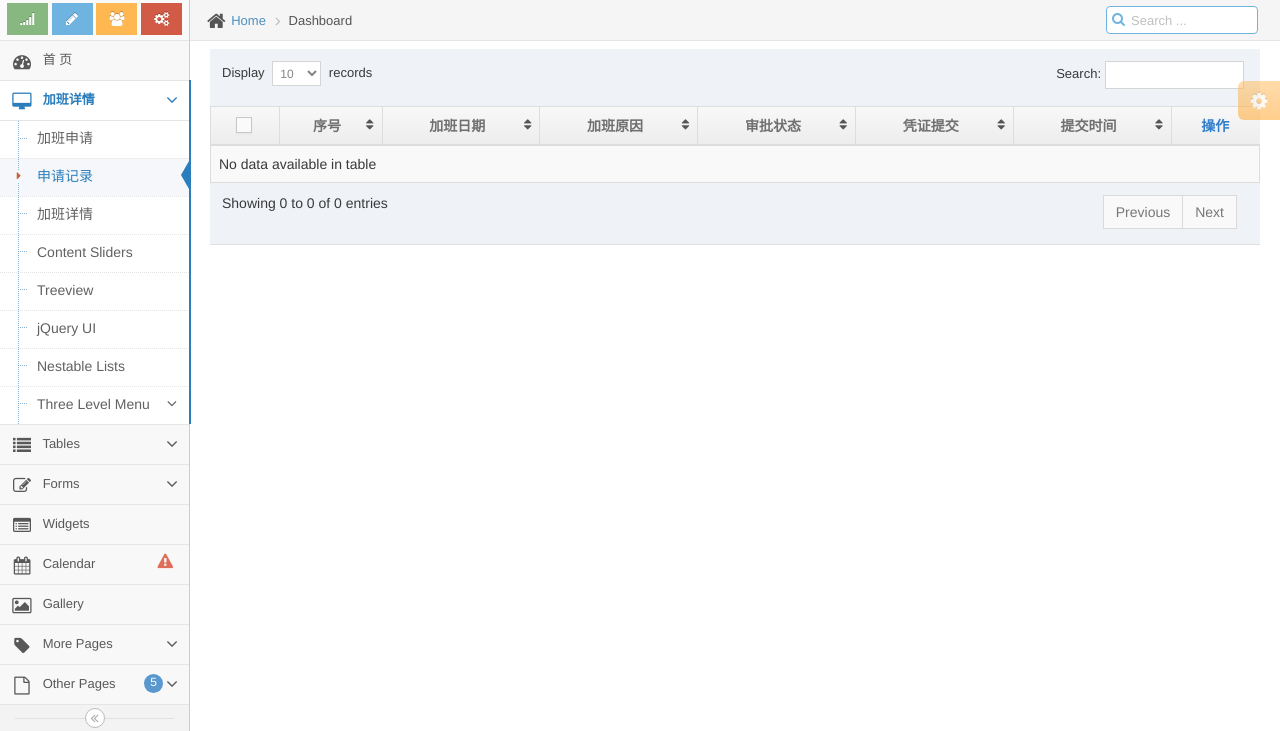
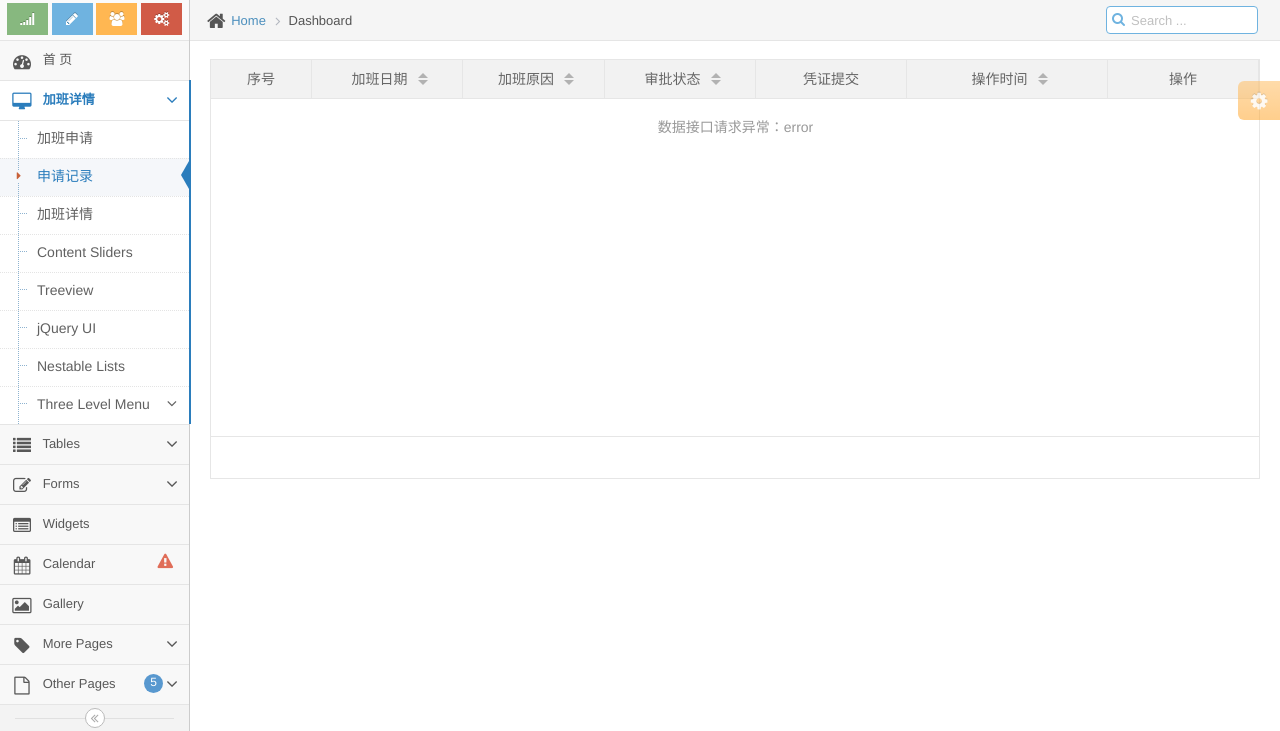
Before and after one commit to shmilyGit/myace, a Django app: a page that uses templates/frame/sidebar.html in a window 1280 px wide. Shown: the part 45-776 px from the top of the page. Run offline with Django 3.2, Linux system fonts and the light colour scheme; a user stored in the database is signed in; data comes from the database, SQL or seed files in the repository; both versions use the stored data as it was after the commit; lists and menus that the app fills with data are empty; some libraries are stand-ins or nearby versions.

Commit message:
1.完成加班申请记录页面从bootstrapTable到layuiTable的更改 2.完成凭证提交功能,提交的url使用返回值带出,不能直接在html页面上生成,这儿是个坑

```diff
--- a/otrest/urls.py
+++ b/otrest/urls.py
@@ -14,6 +14,5 @@ urlpatterns = [
 
     ## 加班凭证提交
 	url(r'^create-otrecord/(?P<pk>\d+)$', otrest_views.OtRecordCreateView.as_view(), name="create_otrecord"),
-	url(r'^show-otrecord/$', otrest_views.OtRecordShowView.as_view(), name="show_otrecord"),
 	url(r'^list-otrecord/$', otrest_views.OtRecordListView.as_view(), name="list_otrecord"),
 ]
--- a/otrest/views.py
+++ b/otrest/views.py
@@ -5,6 +5,7 @@ from django.views.generic.base import TemplateView
 from django.contrib.auth.models import User
 from django.urls import reverse_lazy
 from django.http import HttpResponse, JsonResponse
+from django.core.exceptions import ObjectDoesNotExist
 import json
 
 from .models import OtRequest, OtRecord
@@ -37,22 +38,58 @@ class OtRequestCreateView(LoginRequiredMixin, CreateView):
 
         return self.render_to_response({"form":otrequest_form})
 
-class OtRequestListView(LoginRequiredMixin, ListView):
+class OtRequestListView(LoginRequiredMixin, TemplateView):
     login_url = "/account/login/"
     template_name = 'otrest/otrequest_list.html'
-    context_object_name = "otrequests"
     extra_context = {'m2':'active open', 'm2s2':'active'}
 
-    ##方法一
-    #model = OtRequest
+    def get(self, request):
+        return render(request, self.template_name, self.extra_context)
 
-    #def get_queryset(self):
-    #    qs = super(OtRequestListView, self).get_queryset()
-    #    return qs.filter(user = self.request.user)
+    def post(self, request, *args, **kwargs):
+        page = request.POST.get('page')
+        rows = request.POST.get('limit')
+        print ("=========================================================00")
+        print (request.POST)
+        print ("=========================================================11")
 
-    ##方法二
-    def get_queryset(self):
-        return OtRequest.objects.filter(user = self.request.user)
+        i = (int(page) - 1) * int(rows)
+        j = (int(page) - 1) * int(rows) + int(rows)
+
+        otrequests = OtRequest.objects.filter(user = self.request.user)
+        total = otrequests.count()
+
+        otrequests = otrequests[i:j]
+
+        dict = []
+        resultdict = {}
+
+        for tmp in otrequests:
+            dic = {}
+            dic['id'] = tmp.id
+            dic['ottime'] = tmp.ottime
+            dic['reason'] = tmp.reason
+            dic['approve'] = tmp.approve
+            dic['created'] = tmp.created.strftime("%Y-%m-%d %H:%M:%S")
+
+            try:
+                otrequestObj = OtRecord.objects.get(otrequest = tmp.id)
+                if otrequestObj:
+                    dic['isCommit'] = True
+            except ObjectDoesNotExist:
+                dic['isCommit'] = False
+                if tmp.approve:
+                    dic['commitUrl'] = "/otrest/create-otrecord/"
+
+            print (dic)
+            dict.append(dic)
+
+        resultdict['code'] = 0
+        resultdict['msg'] = ""
+        resultdict['count'] = total
+        resultdict['data'] = dict
+
+        return JsonResponse(resultdict, safe=False)
 
 
 class OtRequestDeleteView(LoginRequiredMixin, DeleteView):
@@ -127,18 +164,14 @@ class OtRecordCreateView(LoginRequiredMixin, CreateView):
 
         return redirect("otrest:list_otrequest")
 
-class OtRecordShowView(LoginRequiredMixin, TemplateView):
+
+class OtRecordListView(LoginRequiredMixin, TemplateView):
     login_url = "/account/login/"
     template_name = 'otrest/otrecord_list.html'
     extra_context = {'m2':'active open', 'm2s3':'active'}
 
     def get(self, request):
         return render(request, self.template_name, self.extra_context)
-
-class OtRecordListView(LoginRequiredMixin, TemplateView):
-    login_url = "/account/login/"
-    template_name = 'otrest/otrecord_list.html'
-    extra_context = {'m2':'active open', 'm2s3':'active'}
 
     def post(self, request, *args, **kwargs):
         page = request.POST.get('page')
--- a/templates/frame/sidebar.html
+++ b/templates/frame/sidebar.html
@@ -75,7 +75,7 @@
 				</li>
 
 				<li class="{{m2s3}}">
-					<a href="{% url 'otrest:show_otrecord' %}">
+					<a href="{% url 'otrest:list_otrecord' %}">
 						<i class="menu-icon fa fa-caret-right"></i>
 					    加班详情
 					</a>
--- a/templates/otrest/otrequest_create.html
+++ b/templates/otrest/otrequest_create.html
@@ -7,7 +7,7 @@
 <div class="space-24"></div>
 
 <div class="row">
-    <div class="col-xs-12 col-sm-offset-3 col-sm-6">
+    <div class="col-xs-12 col-sm-offset-4 col-sm-4">
     	<div class="widget-box">
     		<div class="widget-header">
     			<h4 class="widget-title">加班申请</h4>
@@ -32,7 +32,7 @@
                                 <br>
 
                             	<div class="form-group">
-                            		<label class="col-sm-offset-1 col-sm-2 control-label no-padding-right" for="id_ottime">加班时间:</label>
+                            		<label class="col-sm-3 control-label no-padding-right" for="id_ottime">加班时间:</label>
                             		<div class="col-sm-7">
                             			<div class="input-group">
                             				<input class="form-control" id="id_ottime" name="ottime" type="text" data-date-format="yyyy-mm-dd" placeholder="yyyy-mm-dd" readonly=""/>
@@ -46,7 +46,7 @@
                                 <br>
 
                             	<div class="form-group">
-                            		<label class="col-sm-offset-1 col-sm-2 control-label no-padding-right" for="id_reason">加班事由:</label>
+                            		<label class="col-sm-3 control-label no-padding-right" for="id_reason">加班事由:</label>
                             		<div class="col-sm-7">
                             			<textarea class="form-control" style="resize:none" id="id_reason" name="reason"></textarea>
                             		</div>
--- a/templates/otrest/otrequest_list.html
+++ b/templates/otrest/otrequest_list.html
@@ -1,231 +1,71 @@
 {% extends "frame/base.html" %}
 {% load staticfiles %}
 {% block content %}
-
 <link rel="stylesheet" href="{% static 'layui/css/layui.css' %}" />
 <div class="row">
 	<div class="col-xs-12">
 		<div>
-			<table id="otrequest-list-table" class="table table-striped table-bordered table-hover">
-				<thead>
-					<tr>
-						<th class="center">
-							<label class="pos-rel">
-								<input type="checkbox" class="ace" />
-								<span class="lbl"></span>
-							</label>
-						</th>
-						<th class="center">序号</th>
-						<th class="center">加班日期</th>
-						<th class="center">加班原因</th>
-						<th class="center">审批状态</th>
-						<th class="center">凭证提交</th>
-						<th class="center">提交时间</th>
-						<th class="center">操作</th>
-					</tr>
-				</thead>
-				<tbody>
-                    {% for otrequest in otrequests %}
-                    <tr {% if forloop.counter|divisibleby:4 %} class="even" {% else %} class="odd" {% endif %}>
-						<td class="center">
-							<label class="pos-rel">
-								<input type="checkbox" class="ace" />
-								<span class="lbl"></span>
-							</label>
-						</td>
-                        <td class="center">{{ forloop.counter }}</td>
-                        <td class="center">{{ otrequest.ottime }}</td>
-                        <td class="center">{{ otrequest.reason }}</td>
-                        <td class="center">{% if otrequest.approve %}已审批{% else %}未审批{% endif %}</td>
-                        <td class="center">
-                        {% if otrequest.approve %}
-                            {% if otrequest.rn_OtRequest.isCommit%}
-                            <span>已提交</span>
-                            {% else %}
-                            <a href="#" onclick="upload_cert_layer(&quot;{% url 'otrest:create_otrecord' otrequest.id %}&quot;)" >提交凭证</a>
-                            {% endif %}
-                        {% endif %}
-                        </td>
-                        <td class="center">{{ otrequest.created | date:"Y-m-d H:m:s" }}</td>
-						<td class="center">
-							<div class="hidden-sm hidden-xs action-buttons">
-                                {% if otrequest.approve %}
-								    <a class="grey" href="#" title="不可编辑">
-                                {% else %}
-								    <a class="green" href="#" onclick="detail_otrequest_layer(&quot;{% url 'otrest:detail_otrequest' otrequest.id %}&quot;)">
-                                {% endif %}
-								    	<i class="ace-icon fa fa-pencil bigger-130"></i>
-								    </a>
-
-								<a class="red del-otrequest" href="{% url 'otrest:delete_otrequest' otrequest.id %}">
-									<i class="ace-icon fa fa-trash-o bigger-130"></i>
-								</a>
-							</div>
-
-							<div class="hidden-md hidden-lg">
-								<div class="inline pos-rel">
-									<button class="btn btn-minier btn-gray dropdown-toggle" data-toggle="dropdown" data-position="auto">
-										<i class="ace-icon fa fa-caret-down icon-only bigger-120"></i>
-									</button>
-
-									<ul class="dropdown-menu dropdown-only-icon dropdown-yellow dropdown-menu-right dropdown-caret dropdown-close">
-										<li>
-                                            {% if otrequest.approve %}
-								                <a class="grey" href="#" title="不可编辑">
-                                            {% else %}
-											<a href="#" onclick='detail_otrequest_layer("{% url 'otrest:detail_otrequest' otrequest.id %}")' class="tooltip-success" data-rel="tooltip" title="Edit">
-                                            {% endif %}
-												<span class="green">
-													<i class="ace-icon fa fa-pencil-square-o bigger-120"></i>
-												</span>
-											</a>
-										</li>
-
-										<li>
-											<a href="{% url 'otrest:delete_otrequest' otrequest.id %}" class="tooltip-error del-otrequest" data-rel="tooltip" title="Delete">
-												<span class="red">
-													<i class="ace-icon fa fa-trash-o bigger-120"></i>
-												</span>
-											</a>
-										</li>
-									</ul>
-								</div>
-							</div>
-						</td>
-                    </tr>
-                    {% endfor %}
-				</tbody>
-			</table>
+			<table id="otrequest-list-table" lay-filter="test"></table>
 		</div>
 	</div>
 </div>
 {% endblock %}
 
 {% block jsscript%}
-<script type="text/javascript" src="{% static 'assets/js/jquery.dataTables.min.js' %}"></script>
-<script type="text/javascript" src="{% static 'assets/js/jquery.dataTables.bootstrap.min.js' %}"></script>
-<script type="text/javascript" src="{% static 'assets/js/dataTables.buttons.min.js' %}"></script>
-<script type="text/javascript" src="{% static 'assets/js/dataTables.select.min.js' %}"></script>
 <script type="text/javascript" src="{% static 'common/js/csrf.js' %}"></script>
 <script type="text/javascript" src="{% static 'layui/layui.js' %}"></script>
+
+<script type="text/html" id="barOper">
+  <a class="layui-btn layui-btn-xs" lay-event="edit">编辑</a>
+  <a class="layui-btn layui-btn-danger layui-btn-xs" lay-event="del">删除</a>
+</script>
+
 <script type="text/javascript">
 	jQuery(function($) {
-		//initiate dataTables plugin
-		var myTable =
-		$('#otrequest-list-table')
-		//.wrap("<div class='dataTables_borderWrap' />")   //if you are applying horizontal scrolling (sScrollX)
-		.DataTable( {
-			bAutoWidth: false,
-			"aoColumns": [
-			  { "bSortable": false },
-			  null, null,null, null, null, null,
-			  { "bSortable": false }
-			],
-			"aaSorting": [],
+        layui.use(['table'], function(){
+            var table = layui.table;
 
-
-			//"bProcessing": true,
-	        //"bServerSide": true,
-	        //"sAjaxSource": "http://127.0.0.1/table.php"	,
-
-			//,
-			//"sScrollY": "200px",
-			//"bPaginate": false,
-
-			//"sScrollX": "100%",
-			//"sScrollXInner": "120%",
-			//"bScrollCollapse": true,
-			//Note: if you are applying horizontal scrolling (sScrollX) on a ".table-bordered"
-			//you may want to wrap the table inside a "div.dataTables_borderWrap" element
-
-			//"iDisplayLength": 50
-
-
-			select: {
-				style: 'multi'
-			}
-	    } );
-		////
-
-		myTable.on( 'select', function ( e, dt, type, index ) {
-			if ( type === 'row' ) {
-				$( myTable.row( index ).node() ).find('input:checkbox').prop('checked', true);
-			}
-		} );
-		myTable.on( 'deselect', function ( e, dt, type, index ) {
-			if ( type === 'row' ) {
-				$( myTable.row( index ).node() ).find('input:checkbox').prop('checked', false);
-			}
-		} );
-
-		/////////////////////////////////
-		//table checkboxes
-		$('th input[type=checkbox], td input[type=checkbox]').prop('checked', false);
-
-		//select/deselect all rows according to table header checkbox
-		$('#otrequest-list-table > thead > tr > th input[type=checkbox], #otrequest-list-table_wrapper input[type=checkbox]').eq(0).on('click', function(){
-			var th_checked = this.checked;//checkbox inside "TH" table header
-
-			$('#otrequest-list-table').find('tbody > tr').each(function(){
-				var row = this;
-				if(th_checked) myTable.row(row).select();
-				else  myTable.row(row).deselect();
-			});
-		});
-
-		//select/deselect a row when the checkbox is checked/unchecked
-		$('#otrequest-list-table').on('click', 'td input[type=checkbox]' , function(){
-			var row = $(this).closest('tr').get(0);
-			if(this.checked) myTable.row(row).deselect();
-			else myTable.row(row).select();
-		});
-
-
-		$(document).on('click', '#otrequest-list-table .dropdown-toggle', function(e) {
-			e.stopImmediatePropagation();
-			e.stopPropagation();
-			e.preventDefault();
-		});
-
-        /// BEGIN: Add by SGL 删除操作
-        var onDelete = function(){
-            var r = confirm("确定要删除?");
-            if (!r){
-                return false;
-            }
-
-            $.post(this.href, function(data){
-                if (data.result == "ok"){
-                    //window.location.href = "{% url 'otrest:list_otrequest' %}"
-                    window.location.reload();
-                }else {
-                    alert ("删除失败.");
-                }
-            }).fail(function(){
-                alert("删除出错.");
+            table.render({
+                elem: '#otrequest-list-table',
+                method: 'post',
+                url: "{% url 'otrest:list_otrequest' %}", //数据接口
+                height: '420',
+                page: true, //开启分页
+                limit: 10,
+                cols: [[ //表头
+                    {type:'numbers', title: '序号', width: 100, align:'center'},
+                    {field: 'ottime', title: '加班日期', width: 150, align:'center', sort: true},
+                    {field: 'reason', title: '加班原因', align:'center', sort: true},
+                    {field: 'approve', title: '审批状态', width: 150, align:'center', sort: true,
+                        templet: function(d){
+                            if (d.approve) {
+                                return '已审批';
+                            }
+                            else{
+                                return '未审批';
+                            }
+                        }
+                    },
+                    {field: 'isCommit', title: '凭证提交', width: 150, align:'center',
+                        templet: function(d){
+                            var str = '';
+                            if (d.approve){
+                                if (d.isCommit){
+                                    str = '已提交';
+                                }
+                                else{
+                                    str = "<a href=\"#\" onclick=\"upload_cert_layer('" + d.commitUrl + d.id + "')\">凭证提交</a>";
+                                }
+                            }
+                            return str;
+                        }
+                    },
+                    {field: 'created', title: '操作时间', width: 200, align:'center', sort: true},
+                    {title: '操作', toolbar: '#barOper', align:'center', width:150}
+                ]]
             });
-
-            return false;
-        }
-
-        $(".del-otrequest").click(onDelete);
-        /// END: Add by SGL 删除操作
-	});
-
-    /// BEGIN: Add by SGL 编辑加班申请
-    function detail_otrequest_layer(url){
-        layui.use("layer", function(){
-            var layer = layui.layer;
-	        layer.open({
-	        	title:"修改加班申请",
-	        	area: ['650px','450px'],
-	        	type: 2,
-                maxmin: true,
-	        	content: url
-	        });
         });
-    }
-    /// END: Add by SGL 编辑加班申请
+    });
 
     /// BEGIN: Add by SGL 上传凭证
     function upload_cert_layer(url){
@@ -233,7 +73,7 @@
             var layer = layui.layer;
             layer.open({
             	title:"上传凭证",
-            	area: ['650px','450px'],
+            	area: ['650px','460px'],
             	type: 2,
                 maxmin: true,
             	content: url
@@ -241,5 +81,8 @@
         });
     }
     /// END: Add by SGL 上传凭证
+
 </script>
+
+
 {% endblock %}
```
Also changed, not shown: templates/otrest/otrecord_list.html (+5 -11 lines), db.sqlite3.
